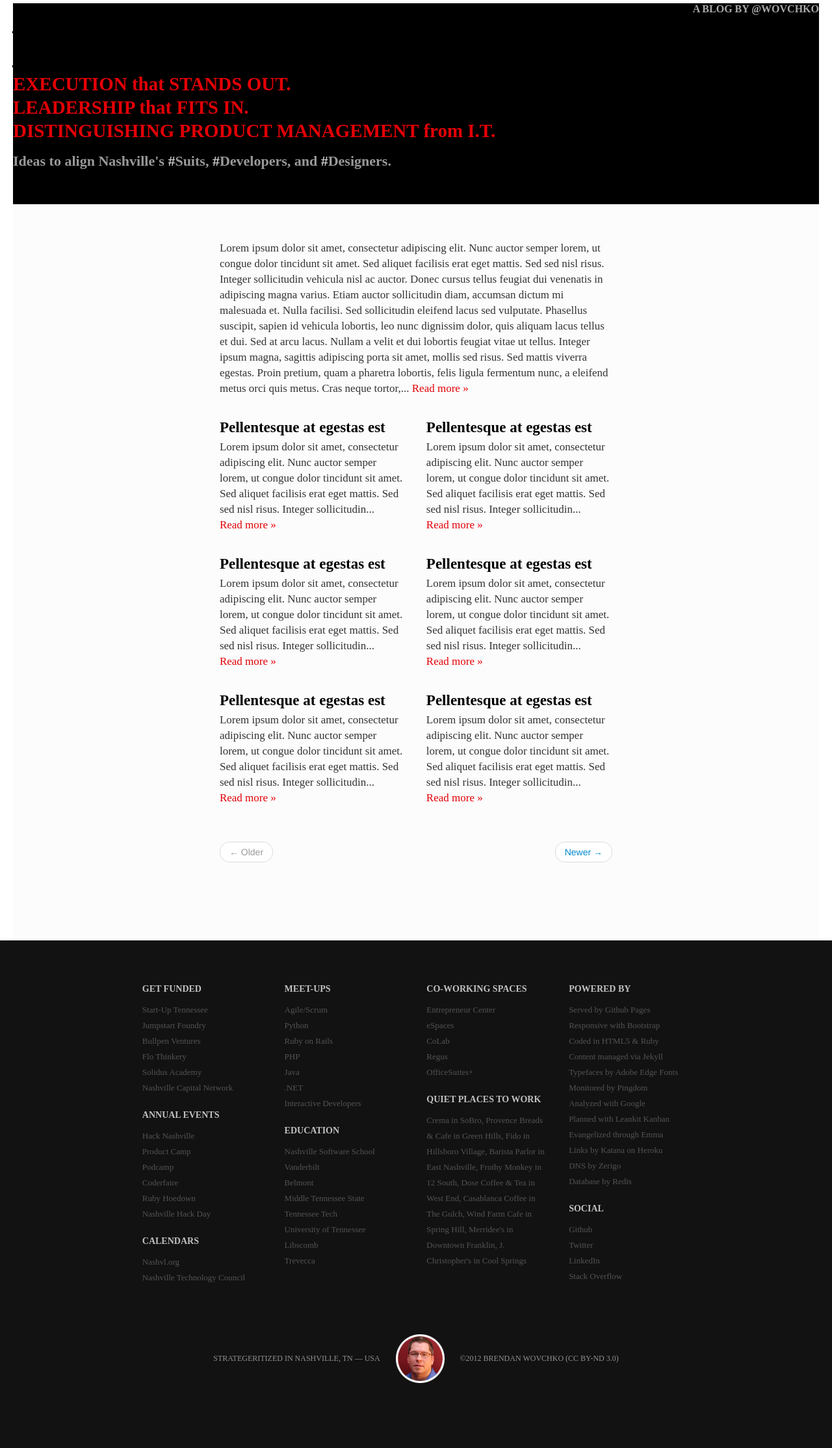
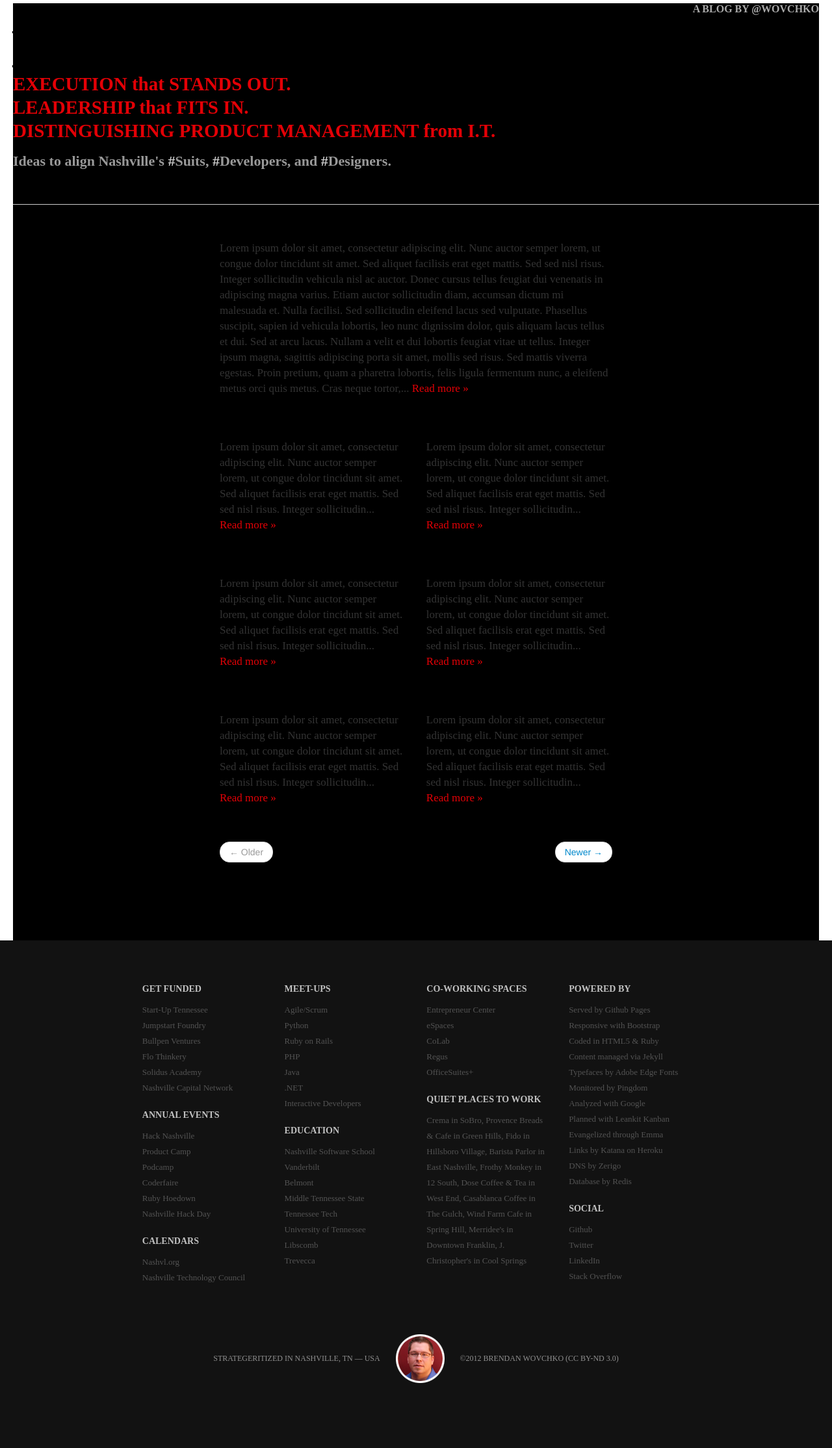
Before and after one commit to wovchko/inklings, a Jekyll site: the page built from index.html, in a window 1280 px wide. Shown: the whole page at 65% size. Built offline with Jekyll 4.4.1, drawn with Linux system fonts in a browser that asks for light colours; Markdown is read by kramdown in place of the engine named in the settings; the list of posts is cut into pages by our own code.

```diff
--- a/css/bootstrap_custom.css
+++ b/css/bootstrap_custom.css
@@ -771,7 +771,8 @@
 .recent {
   padding: 50px 0 100px 0;
   border-top: #cccccc 1px solid;
-  background-color: #FCFCFC;
+  background-color: black;
+  //background-color: #FCFCFC;
 }
 .recent h5 {
   font-family: marvel, serif;
```
